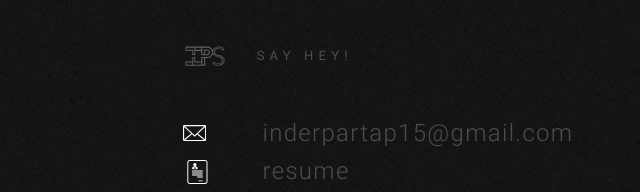
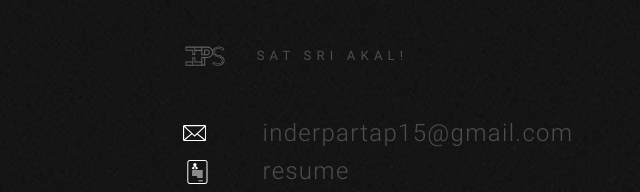
Before and after one commit to inderpartap/inderpartap.github.io, a plain HTML site: page index.html in a window 1280 px wide. Shown: the part 4278-4470 px from the top of the page, 0-640 px from the left. Drawn offline with Linux system fonts and the light colour scheme.

```diff
--- a/index.html
+++ b/index.html
@@ -806,7 +806,7 @@
                                     <svg class="icon-logo-footer">
                                         <use xlink:href="img/sprite.svg#icon-logo"></use>
                                     </svg>
-                                    <span>Say hey!</span>
+                                    <span>Sat Sri Akal!</span>
                                 </div>
                                 <div class="social__bl">
                                     <a href="mailto:inderpartap15@gmail.com" class="social__link">
```
